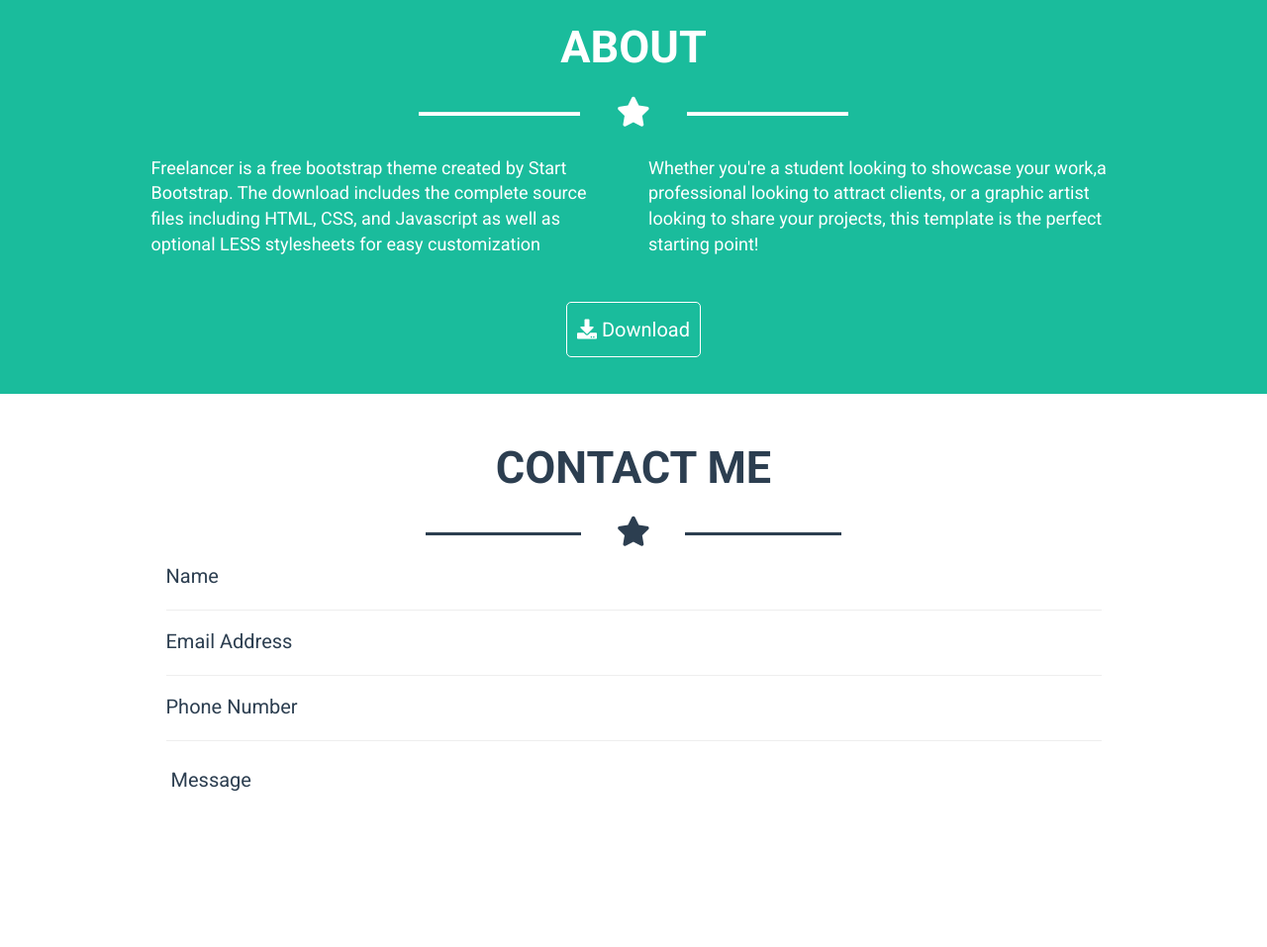
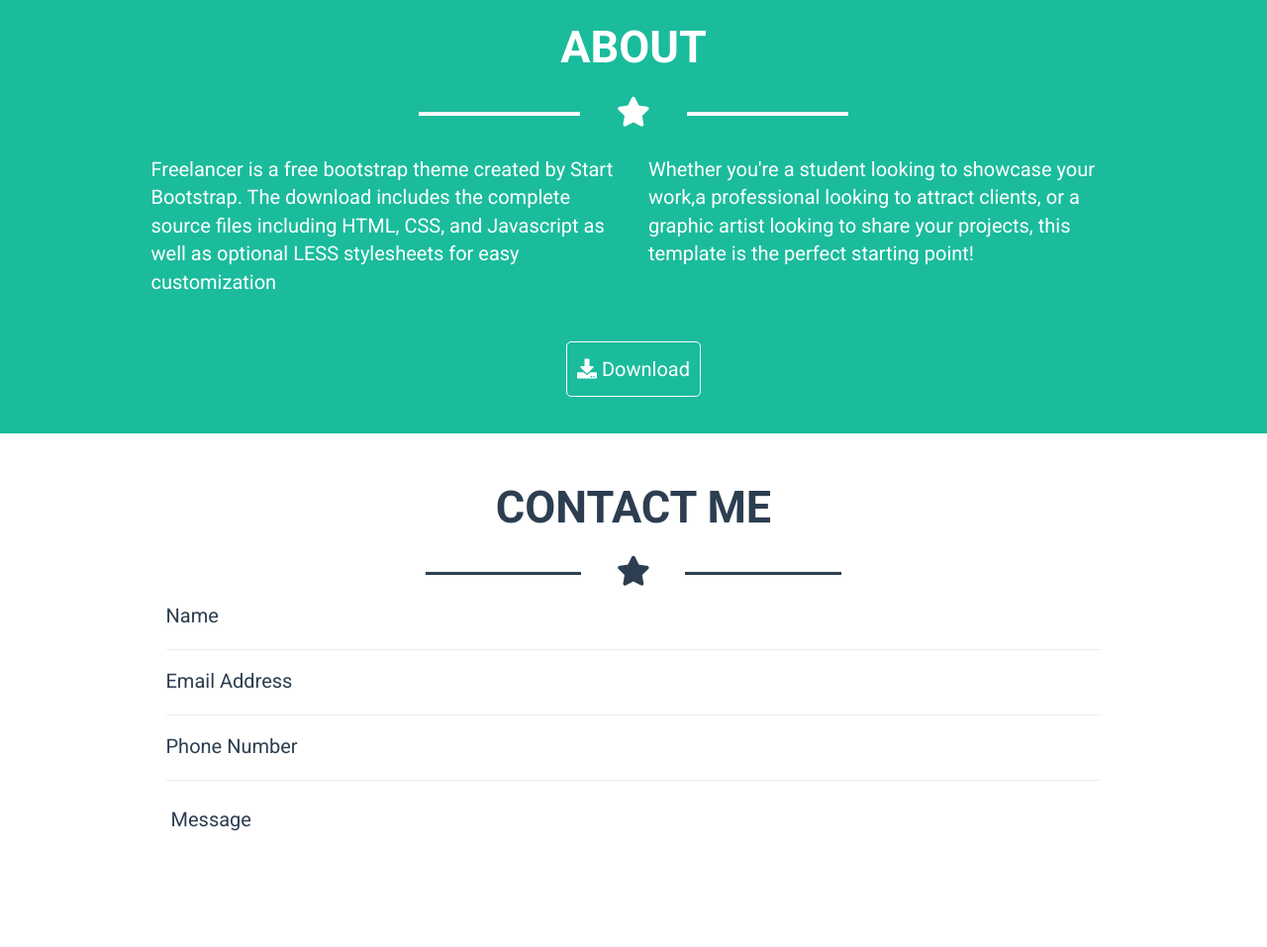
Before and after one commit to AlessandraSchiavone/html-css-bootstrap-freelancer, a plain HTML site: page index.html in a window 1280 px wide. Shown: the part 1555-2512 px from the top of the page at 99% size. Drawn offline with nearby package versions, Linux system fonts and the light colour scheme.

Commit message:
modifiche font dei paragrafi

```diff
--- a/css/style.css
+++ b/css/style.css
@@ -148,7 +148,6 @@ body{
    color:white;
    font-size: 100px;
    font-weight:bold;
-   text-align: cen;
   }
 
 #portfolio hr{
@@ -179,7 +178,7 @@ body{
 }
 #about p{
     margin-top:10px;
-    font-size:18px;
+    font-size:20px;
     text-align: left;
 }
 
```
